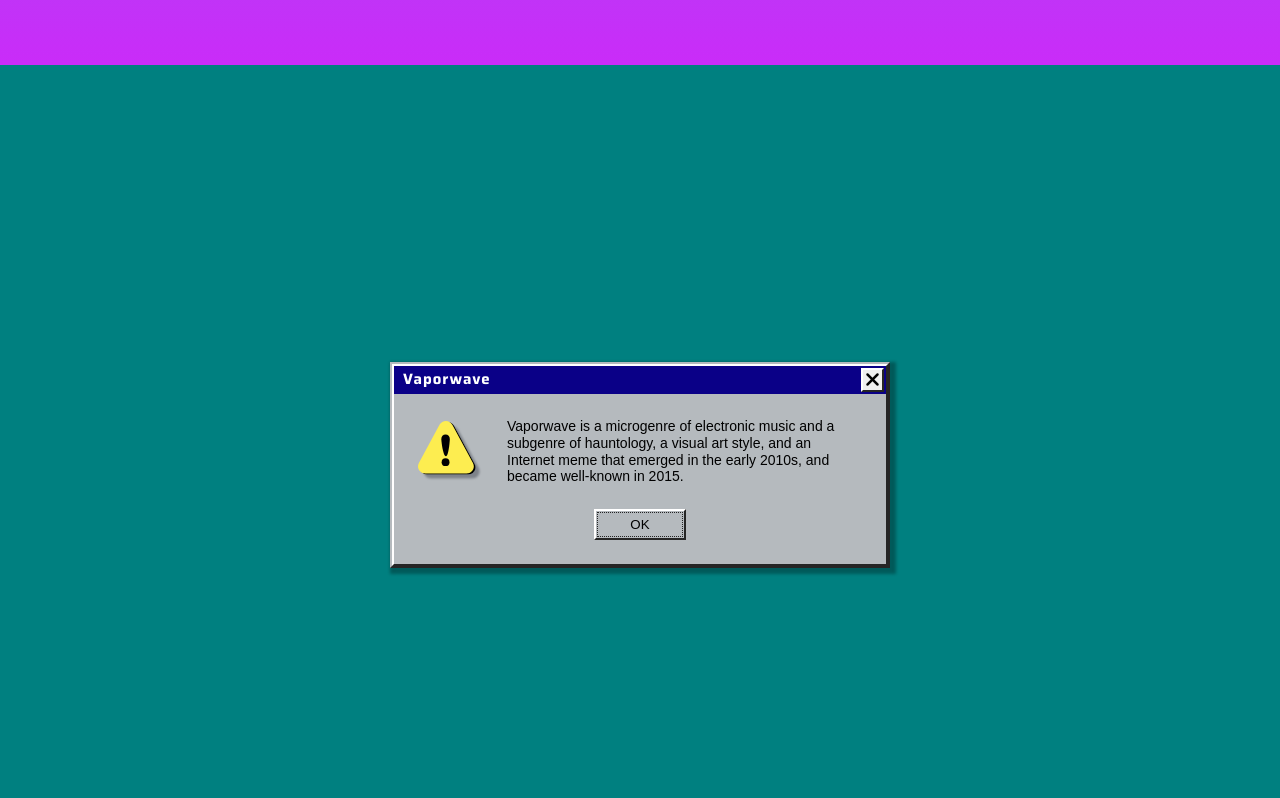
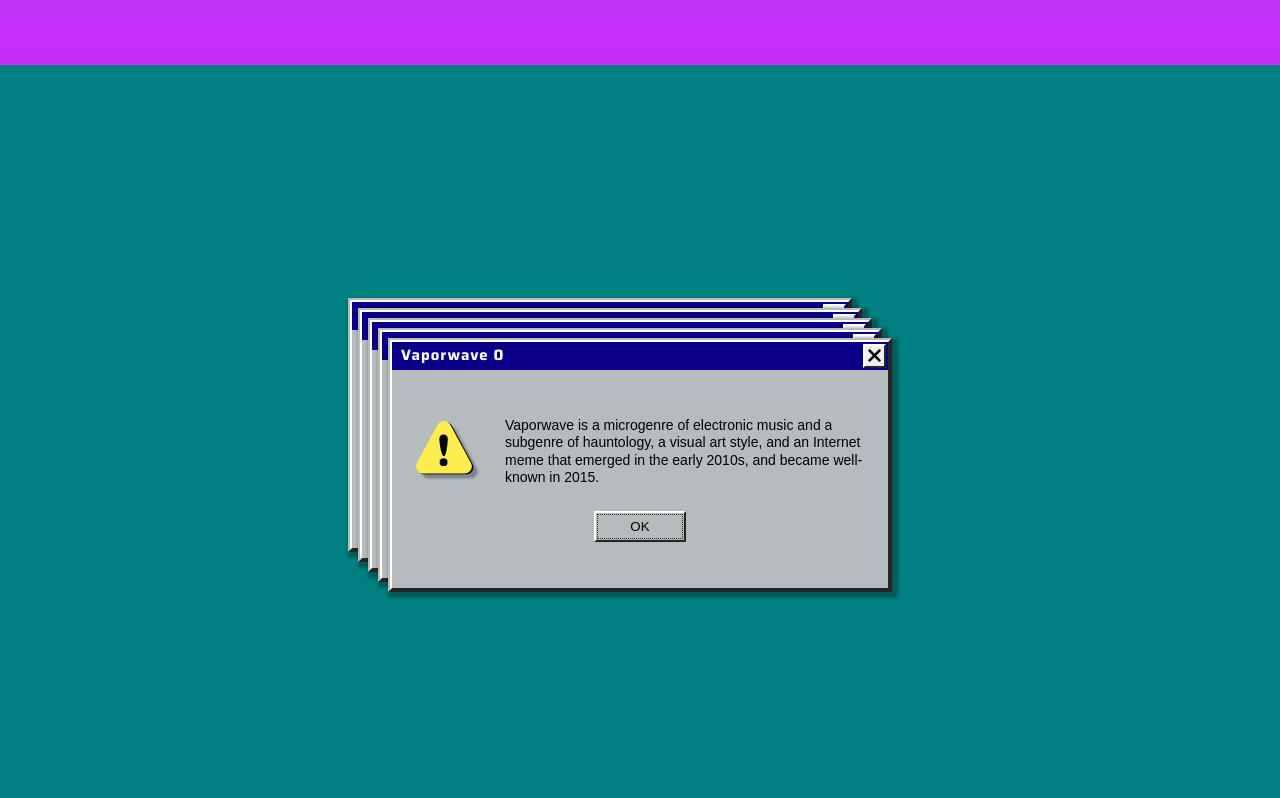
Before and after one commit to sara-p-/windows-95, a website built with Parcel: page src/html/index.html in a window 1280 px wide. Shown: the part 1535-2333 px from the top of the page. Built offline with nearby package versions, Linux system fonts and the light colour scheme; a web font is replaced by a local one.

Commit message:
working on the wikiData array and the reshuffle that happens on click of the dialog close button.

```diff
--- a/src/html/index.html
+++ b/src/html/index.html
@@ -27,7 +27,7 @@
     <div id="section--1" class="section fullscreen"></div>
     <div id="section--2" class="section fullscreen"></div>
     <div id="section--3" class="section fullscreen wiki-section">
-      <dialog class="dialog" open>
+      <!-- <dialog class="dialog" open>
         <div class="dialog__wrapper">
           <div class="dialog__header">
             <h1 class="h5 dialog__title">Vaporwave</h1>
@@ -52,113 +52,11 @@
               <button class="dialog__ok">
                 <div class="button-wrapper">OK</div>
               </button>
-              <!-- <button class="dialog__cancel">Cancel</button> -->
             </div>
           </div>
         </div>
-      </dialog>
+      </dialog> -->
     </div>
-
-    <!-- <div id="wiki-section" class="wiki__section section">
-      <div id="wiki-parallax-box" class="wiki__wrapper">
-        <div class="wiki--0 wiki__box" data-lag="">
-          <div class="wiki__header">
-            <p class="wiki__title">Vaporwave 1</p>
-            <p class="wiki__name">vibes.txt</p>
-            <button class="wiki__button icon--times"></button>
-          </div>
-          <div class="wiki__content">
-            <h1>vaporwave 1</h1>
-            <h2>(According to wikipedia)</h2>
-            <p>
-              Vaporwave is a microgenre of electronic music and a subgenre of
-              hauntology, a visual art style, and an Internet meme that emerged
-              in the early 2010s, and became well-known in 2015. Visually, it
-              incorporates early Internet imagery, late 1990s web design, glitch
-              art, anime, stylized Greek sculptures, 3D-rendered objects, and
-              cyberpunk tropes in its cover artwork and music videos.
-            </p>
-          </div>
-        </div>
-        <div class="wiki--1 wiki__box wiki-wiggle" data-lag="0.2">
-          <div class="wiki__header">
-            <p class="wiki__title">Vaporwave 2</p>
-            <p class="wiki__name">vibes.txt</p>
-            <button class="wiki__button icon--times"></button>
-          </div>
-          <div class="wiki__content">
-            <h1>vaporwave 2</h1>
-            <h2>(According to wikipedia)</h2>
-            <p>
-              Vaporwave is a microgenre of electronic music and a subgenre of
-              hauntology, a visual art style, and an Internet meme that emerged
-              in the early 2010s, and became well-known in 2015. Visually, it
-              incorporates early Internet imagery, late 1990s web design, glitch
-              art, anime, stylized Greek sculptures, 3D-rendered objects, and
-              cyberpunk tropes in its cover artwork and music videos.
-            </p>
-          </div>
-        </div>
-        <div class="wiki--2 wiki__box wiki-wiggle" data-lag="0.4">
-          <div class="wiki__header">
-            <p class="wiki__title">Vaporwave 3</p>
-            <p class="wiki__name">vibes.txt</p>
-            <button class="wiki__button icon--times"></button>
-          </div>
-          <div class="wiki__content">
-            <h1>vaporwave 3</h1>
-            <h2>(According to wikipedia)</h2>
-            <p>
-              Vaporwave is a microgenre of electronic music and a subgenre of
-              hauntology, a visual art style, and an Internet meme that emerged
-              in the early 2010s, and became well-known in 2015. Visually, it
-              incorporates early Internet imagery, late 1990s web design, glitch
-              art, anime, stylized Greek sculptures, 3D-rendered objects, and
-              cyberpunk tropes in its cover artwork and music videos.
-            </p>
-          </div>
-        </div>
-        <div class="wiki--3 wiki__box wiki-wiggle" data-lag="0.6">
-          <div class="wiki__header">
-            <p class="wiki__title">Vaporwave 4</p>
-            <p class="wiki__name">vibes.txt</p>
-            <button class="wiki__button icon--times"></button>
-          </div>
-          <div class="wiki__content">
-            <h1>vaporwave 4</h1>
-            <h2>(According to wikipedia)</h2>
-            <p>
-              Vaporwave is a microgenre of electronic music and a subgenre of
-              hauntology, a visual art style, and an Internet meme that emerged
-              in the early 2010s, and became well-known in 2015. Visually, it
-              incorporates early Internet imagery, late 1990s web design, glitch
-              art, anime, stylized Greek sculptures, 3D-rendered objects, and
-              cyberpunk tropes in its cover artwork and music videos.
-            </p>
-          </div>
-        </div>
-        <div class="wiki--4 wiki__box wiki-wiggle" data-lag="0.8">
-          <div class="wiki__header">
-            <p class="wiki__title">Vaporwave 5</p>
-            <p class="wiki__name">vibes.txt</p>
-            <button class="wiki__button icon--times"></button>
-          </div>
-          <div class="wiki__content">
-            <h1>vaporwave 5</h1>
-            <h2>(According to wikipedia)</h2>
-            <p>
-              Vaporwave is a microgenre of electronic music and a subgenre of
-              hauntology, a visual art style, and an Internet meme that emerged
-              in the early 2010s, and became well-known in 2015. Visually, it
-              incorporates early Internet imagery, late 1990s web design, glitch
-              art, anime, stylized Greek sculptures, 3D-rendered objects, and
-              cyberpunk tropes in its cover artwork and music videos.
-            </p>
-          </div>
-        </div>
-      </div>
-    </div> -->
-
     <div id="section--4" class="section fullscreen"></div>
 
     <div id="section--5" class="section fullscreen">
--- a/src/js/data/wiki-data.js
+++ b/src/js/data/wiki-data.js
@@ -1,22 +1,22 @@
 export const wikiData = [
   {
     id: 0,
-    copy: 'Vaporwave is a microgenre of electronic music and a subgenre of hauntology, a visual art style, and an Internet meme that emerged in the early 2010s, and became well-known in 2015.',
+    text: 'Vaporwave is a microgenre of electronic music and a subgenre of hauntology, a visual art style, and an Internet meme that emerged in the early 2010s, and became well-known in 2015.',
   },
   {
     id: 1,
-    copy: 'It is defined partly by its slowed-down, chopped and screwed samples of smooth jazz, 1970s elevator music, R&B, and lounge music from the 1980s and 1990s.',
+    text: 'It is defined partly by its slowed-down, chopped and screwed samples of smooth jazz, 1970s elevator music, R&B, and lounge music from the 1980s and 1990s.',
   },
   {
     id: 2,
-    copy: 'The surrounding subculture is sometimes associated with an ambiguous or satirical take on consumer capitalism[33] and pop culture, and tends to be characterized by a nostalgic or surrealist engagement with the popular entertainment, technology and advertising of previous decades.',
+    text: 'The surrounding subculture is sometimes associated with an ambiguous or satirical take on consumer capitalism[33] and pop culture, and tends to be characterized by a nostalgic or surrealist engagement with the popular entertainment, technology and advertising of previous decades.',
   },
   {
     id: 3,
-    copy: 'Visually, it incorporates early Internet imagery, late 1990s web design, glitch art, anime, stylized Greek sculptures, 3D-rendered objects, and cyberpunk tropes in its cover artwork and music videos.',
+    text: 'Visually, it incorporates early Internet imagery, late 1990s web design, glitch art, anime, stylized Greek sculptures, 3D-rendered objects, and cyberpunk tropes in its cover artwork and music videos.',
   },
   {
     id: 4,
-    copy: 'Vaporwave is a hyper-specific subgenre, or "microgenre", that is both a form of electronic music and an art style, although it is sometimes suggested to be primarily a visual medium.',
+    text: 'Vaporwave is a hyper-specific subgenre, or "microgenre", that is both a form of electronic music and an art style, although it is sometimes suggested to be primarily a visual medium.',
   },
 ]
--- a/src/js/index.js
+++ b/src/js/index.js
@@ -1,7 +1,9 @@
 import animations from './modules/animations'
 import wikiAnimations from './modules/wiki-animations'
 import maskAnimation from './modules/mask-animation'
+import wikiWindows from './modules/wiki-windows'
 
 // animations()
 // wikiAnimations()
 maskAnimation()
+wikiWindows()
--- /dev/null
+++ b/src/js/modules/html-elements.js
@@ -0,0 +1,36 @@
+export function createDialog({ id, text }, index) {
+  const dialog = document.createElement('dialog')
+  dialog.classList.add('dialog')
+  dialog.setAttribute('open', '')
+  dialog.setAttribute('data-dialog-id', id)
+  dialog.setAttribute('data-dialog-index', index)
+  const imageUrl = new URL('/images/alert-shadow.svg', import.meta.url)
+  dialog.innerHTML = `
+        <div class="dialog__wrapper">
+          <div class="dialog__header">
+            <h1 class="h5 dialog__title">Vaporwave ${id}</h1>
+            <button class="dialog__close icon icon--x-mark">
+              <span class="visually-hidden">Close window</span>
+            </button>
+          </div>
+          <div class="dialog__body">
+            <div class="dialog__content">
+              <img
+                src="${imageUrl}"
+                alt="alert"
+                class="dialog__alert"
+              />
+              <p class="dialog__text">
+                ${text}
+              </p>
+            </div>
+            <div class="dialog__buttons">
+              <button class="dialog__ok">
+                <div class="button-wrapper">OK</div>
+              </button>
+            </div>
+          </div>
+        </div>`
+
+  return dialog
+}
--- /dev/null
+++ b/src/js/modules/wiki-windows.js
@@ -0,0 +1,28 @@
+import { wikiData } from '../data/wiki-data'
+import { createDialog } from './html-elements'
+
+export default function wikiWindows() {
+  // On load, create the wiki windows
+  const wikiSection = document.querySelector('.wiki-section')
+
+  wikiData.forEach((item, index) => {
+    wikiSection.append(createDialog(item, index))
+  })
+
+  // On click of 'close' OR 'ok', delete the current item and remake it in the back. Change the data-dialog-index on the other items to move them up in the list
+  const closeButtons = document.querySelectorAll('.dialog__close, .dialog__ok')
+  let newWikiData = [...wikiData]
+
+  closeButtons.forEach((button) => {
+    button.addEventListener('click', (e) => {
+      const activeDialog = e.target.closest('.dialog')
+      const dialogId = parseInt(activeDialog.dataset.dialogId)
+      // on click, reshuffle dataArray.
+      //
+      const dialogIndex = newWikiData.findIndex((item) => item.id === dialogId)
+      const removedItem = newWikiData.splice(dialogIndex, 1)
+      newWikiData = [...newWikiData, ...removedItem]
+      console.log(newWikiData)
+    })
+  })
+}
--- a/src/scss/global/variables.module.scss
+++ b/src/scss/global/variables.module.scss
@@ -9,7 +9,8 @@
   --black: #000000;
   --black-light: #404040;
   --grey: #cccccc;
-  --windows-grey: #b5babe;
+  --windows-grey: hsl(207, 6%, 73%);
+  --windows-grey-hover: #a3a6a8;
   --grey-dark: #252525;
   --teal: #008080;
   --dark-blue: #0a0087;
--- a/src/scss/partials/wiki.module.scss
+++ b/src/scss/partials/wiki.module.scss
@@ -9,9 +9,13 @@
 }
 
 .dialog {
-  width: 100%;
-  max-width: 500px;
-  height: auto;
+  position: absolute;
+  top: 0;
+  right: 0;
+  bottom: 0;
+  left: 0;
+  // width: 100%;
+  // max-width: 500px;
   // min-height: 250px;
   appearance: none;
   background-color: (var(--white));
@@ -22,11 +26,19 @@
   box-shadow: 3px 3px 3px 3px rgba(0, 0, 0, 0.3);
   font-family: sans-serif;
   font-weight: 300;
-  position: relative;
   &__wrapper {
+    // width: 100%;
+    // height: auto;
     width: 100%;
-    height: 100%;
+    max-width: 500px;
+    min-height: 250px;
+    position: relative;
+    display: block;
     @include windows-border;
+    @include tablet-landscape-up {
+      display: flex;
+      flex-direction: column;
+    }
   }
   &__header {
     background-color: var(--dark-blue);
@@ -53,16 +65,20 @@
     font-size: 20px;
     cursor: pointer;
     @include windows-border;
+    &:hover {
+      background-color: var(--windows-grey-hover);
+    }
   }
   &__body {
     padding: 8px;
     background-color: var(--windows-grey);
-    height: 100%;
-    // border-right: 1px solid var(--black);
-    // border-bottom: 1px solid var(--black);
-    // box-shadow: inset 2px 2px 0px 1px rgba(0, 0, 0, 0.7);
+    display: block;
+    flex: 1;
     @include tablet-landscape-up {
       padding: 24px;
+      display: flex;
+      flex-direction: column;
+      justify-content: center;
     }
   }
   &__content {
@@ -86,7 +102,7 @@
   }
   &__text {
     font-weight: 300;
-    line-height: 1.2;
+    line-height: 1.25;
     font-size: 14px;
     margin-bottom: 0;
     @include tablet-landscape-up {
@@ -106,9 +122,13 @@
     @include windows-border;
     background-color: var(--windows-grey);
     padding: 1px;
+    cursor: pointer;
     @include tablet-landscape-up {
       width: auto;
       max-width: auto;
+    }
+    &:hover {
+      background-color: var(--windows-grey-hover);
     }
     .button-wrapper {
       // padding: 8px;
@@ -119,3 +139,27 @@
     }
   }
 }
+
+[data-dialog-index='0'] {
+  z-index: 5;
+}
+[data-dialog-index='1'] {
+  z-index: 4;
+  top: -20px;
+  left: -20px;
+}
+[data-dialog-index='2'] {
+  z-index: 3;
+  top: -40px;
+  left: -40px;
+}
+[data-dialog-index='3'] {
+  z-index: 2;
+  top: -60px;
+  left: -60px;
+}
+[data-dialog-index='4'] {
+  z-index: 1;
+  top: -80px;
+  left: -80px;
+}
```
